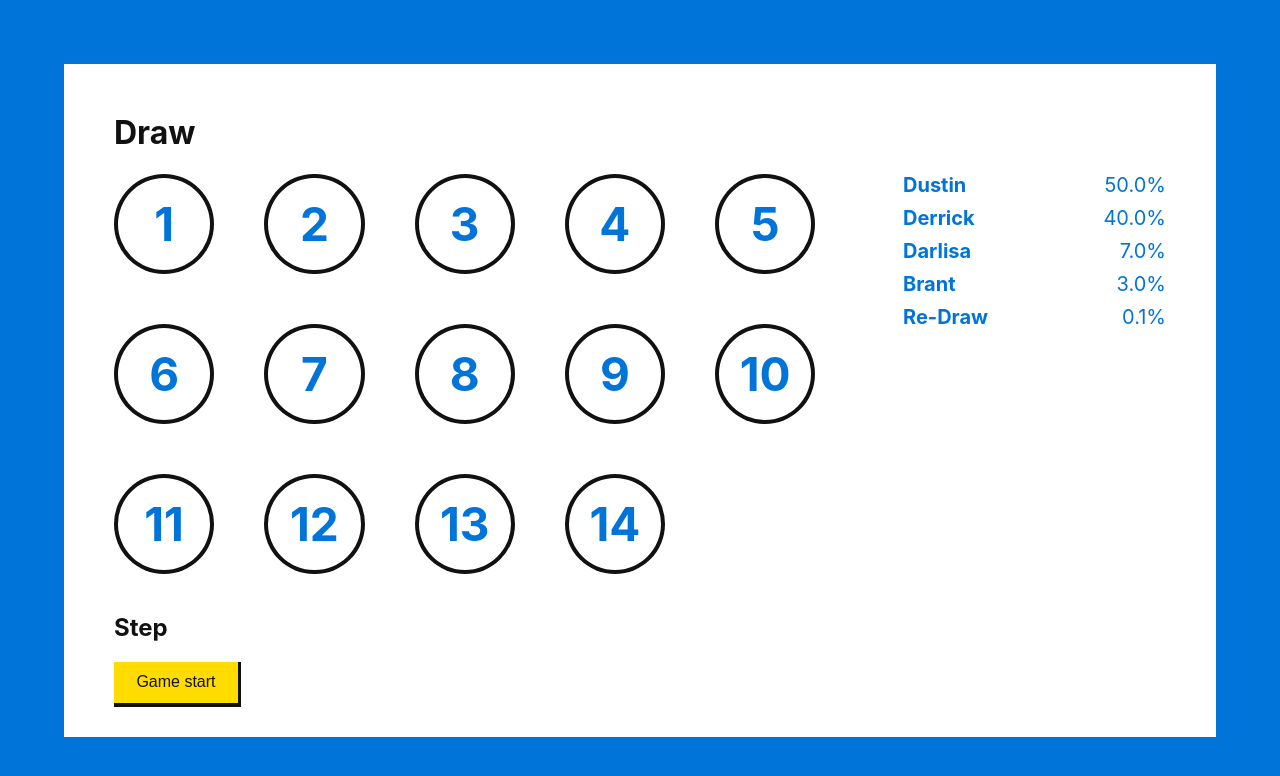
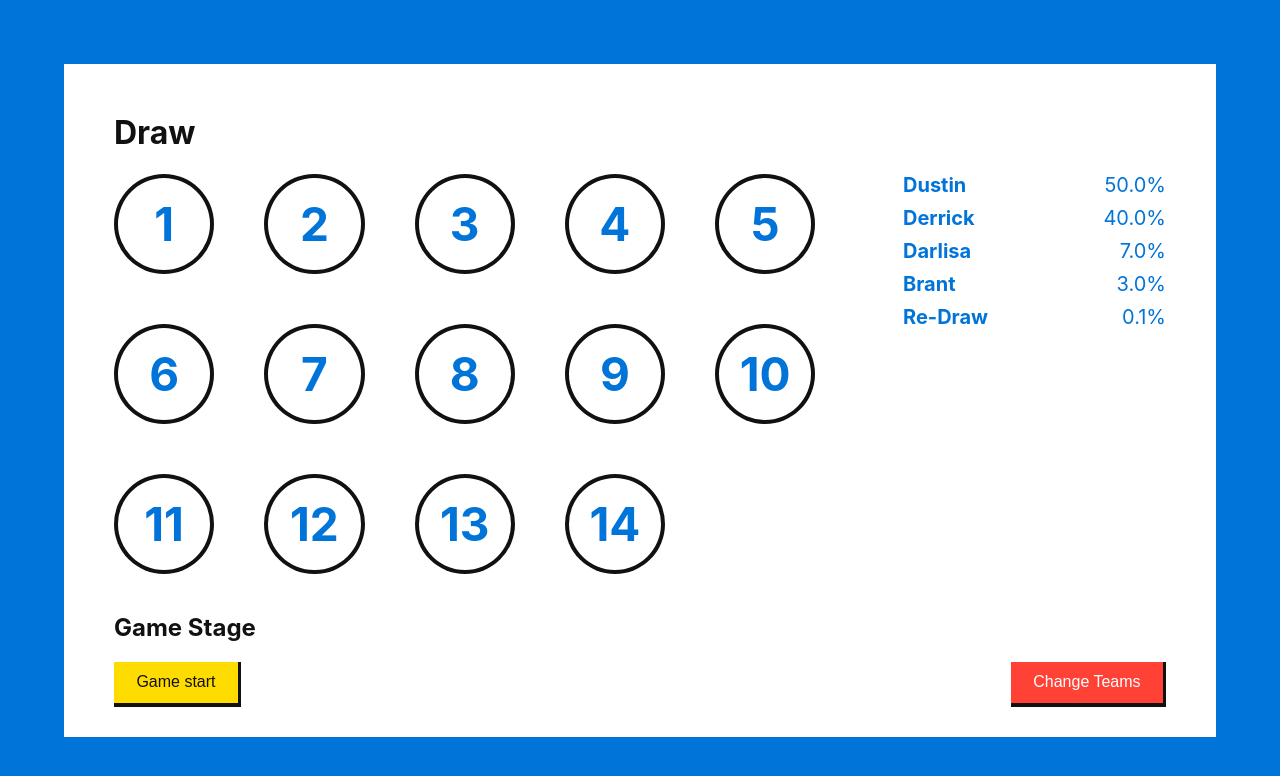
Before and after one commit to bhardy/lottery-react, a React (Create React App) app: page / in a window 1280 px wide. Both pictures are taken after a click on the button "Ready". Shown: the top 776 px of the page. Built offline with nearby package versions, Linux system fonts and the light colour scheme.

Commit message:
Add option to restart/change teams

```diff
--- a/src/components/AddTeams.js
+++ b/src/components/AddTeams.js
@@ -28,7 +28,7 @@ class TeamListItem extends Component {
           onClick={() => this.props.remove(this.props.name)}
           className="add-teams__team-remove"
         >
-          ✖
+          ×
           <span className="sr-only">Remove</span>
         </button>
       </li>
@@ -55,7 +55,11 @@ class AddTeam extends Component {
 
   render () {
     return (
-      <form className="add-teams__form" ref="teamForm" onSubmit={this.createTeam.bind(this)}>
+      <form
+        className="add-teams__form"
+        ref="teamForm"
+        onSubmit={this.createTeam.bind(this)}
+      >
         <label className="add-teams__label">
           <span className="add-teams__hint">Team Name</span>
           <input
--- a/src/components/App.js
+++ b/src/components/App.js
@@ -7,6 +7,7 @@ import AddTeams from './AddTeams'
 import Ready from './Ready'
 import Teams from './Teams'
 import Undo from './Undo'
+import Restart from './Restart'
 import createTeams from '../helpers/createTeams'
 import slugify from '../helpers/slugify'
 
@@ -110,6 +111,14 @@ class App extends Component {
     })
   }
 
+  restartGame () {
+    this.setState({
+      setup: true,
+      stepNumber: 0,
+      teams: reject(this.state.teams, {name: 're-draw'})
+    })
+  }
+
   render () {
     if (this.state.setup) {
       return (
@@ -170,7 +179,7 @@ class App extends Component {
             </div>
             <Teams {...current} />
             <nav className="game-info">
-              <h2 className="game-info__heading">Step</h2>
+              <h2 className="game-info__heading">Game Stage</h2>
               <ol className="game-info__list">
                 {moves}
               </ol>
@@ -179,6 +188,7 @@ class App extends Component {
               {this.state.stepNumber
                 ? <Undo onClick={() => this.handleUndo()} />
                 : null}
+              <Restart onClick={() => this.restartGame()} />
             </nav>
           </div>
         </div>
--- /dev/null
+++ b/src/components/Restart.js
@@ -0,0 +1,11 @@
+import React, {Component} from 'react'
+
+export default class Restart extends Component {
+  render () {
+    return (
+      <button className="game-restart cool-button" onClick={this.props.onClick}>
+        Change Teams
+      </button>
+    )
+  }
+}
--- a/src/components/Undo.js
+++ b/src/components/Undo.js
@@ -4,7 +4,7 @@ export default class Undo extends Component {
   render () {
     return (
       <button className="game-undo cool-button" onClick={this.props.onClick}>
-        Undo
+        Undo Draw
       </button>
     )
   }
--- a/src/css/AddTeams.css
+++ b/src/css/AddTeams.css
@@ -60,5 +60,6 @@
 }
 
 .add-teams__team-remove {
+  font-weight: bold;
   color: var(--red);
 }
--- a/src/css/App.css
+++ b/src/css/App.css
@@ -24,6 +24,7 @@
   width: 100%;
   padding: 30px 50px;
   margin: 5%;
+  overflow: hidden;
   background-color: var(--white);
 }
 
@@ -73,11 +74,18 @@
 }
 
 .game-controls {
+  display: flex;
   grid-column: 10 / span 3;
   grid-row: 3;
   align-self: end;
+  justify-content: flex-end;
 }
 
 .game-undo.cool-button {
+  background-color: var(--orange);
+}
+
+.game-restart.cool-button {
+  margin-left: 20px;
   background-color: var(--red);
 }
--- a/src/css/Odds.css
+++ b/src/css/Odds.css
@@ -8,6 +8,7 @@ body {
   --blue: #0074d9;
   --red: #ff4136;
   --gold: #ffdc00;
+  --orange: #ff851b;
   --input-padding: 0.7rem;
 }
 
--- a/src/css/Teams.css
+++ b/src/css/Teams.css
@@ -37,8 +37,7 @@
   bottom: 0;
   left: 0;
   display: block;
-  padding: 20px 0 0;
-  margin: 0 40px 20px;
+  padding: 20px 40px;
   overflow: scroll;
   font-size: 14px;
   column-count: 11;
@@ -56,3 +55,10 @@
   width: 100%;
   height: 50px;
 }
+
+.team__list-item--opened .team__name:after {
+  position: absolute;
+  right: 20px;
+  color: var(--red);
+  content: '×';
+}
```
